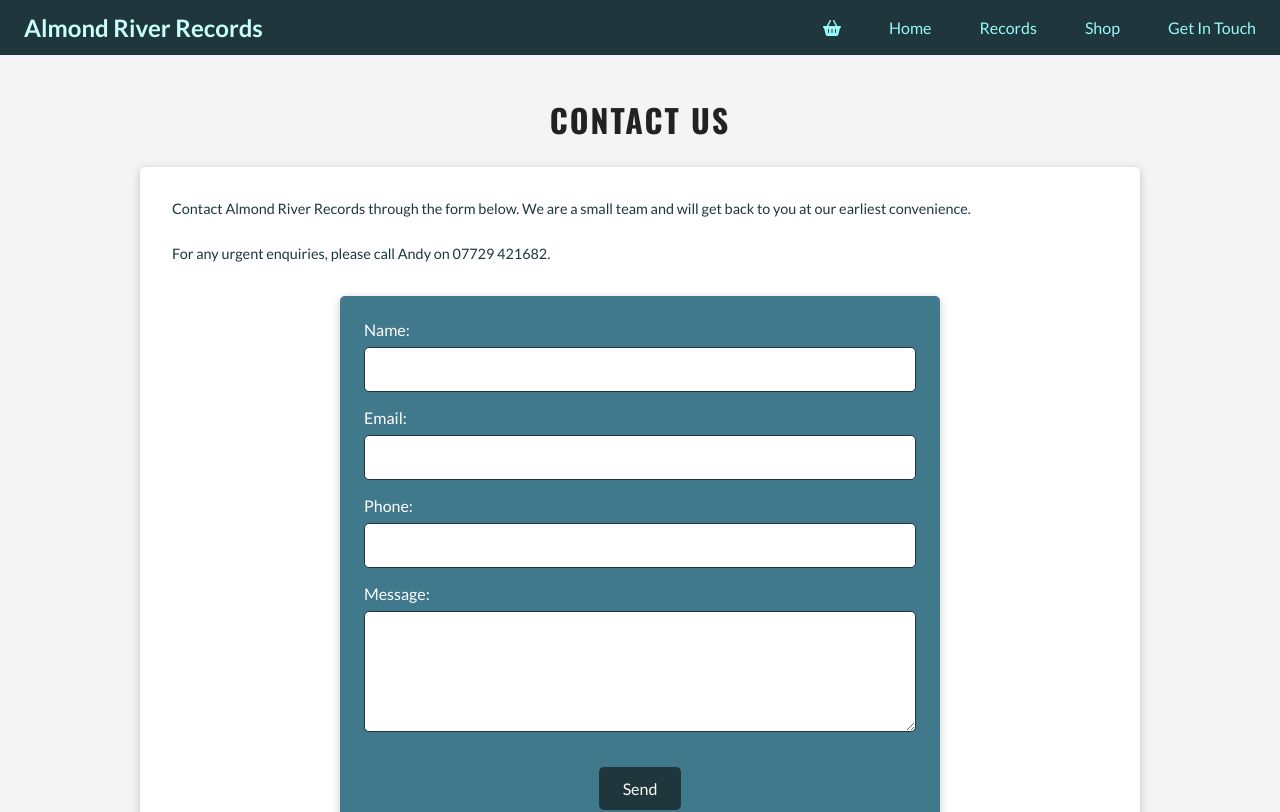
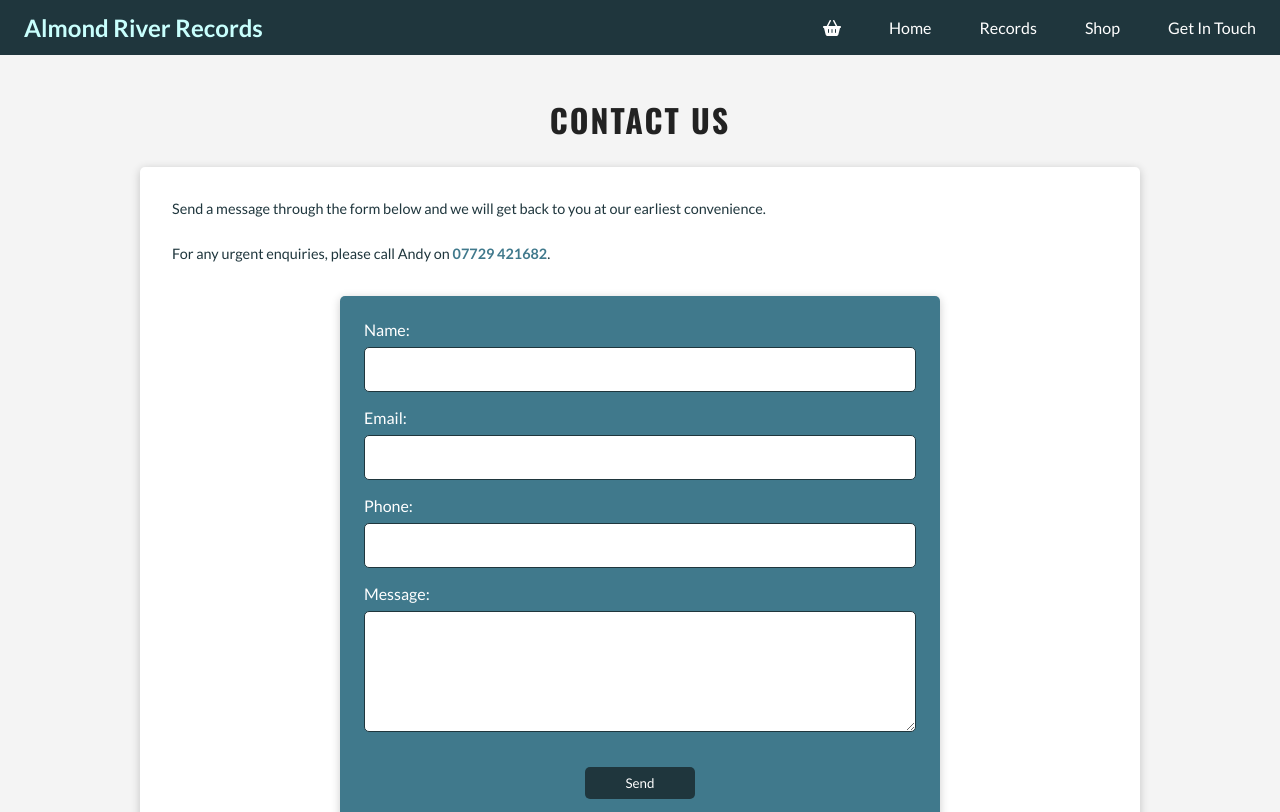
Before and after one commit to dvhzldn/almond-river-records, a Next.js app: page /contact in a window 1280 px wide. Shown: the top 812 px of the page. Built offline with nearby package versions, Linux system fonts and the light colour scheme.

Commit message:
Updated About page and changed button styling.

```diff
--- a/src/app/contact/page.tsx
+++ b/src/app/contact/page.tsx
@@ -53,13 +53,21 @@ export default function ContactPage() {
 			<div className="content-box">
 				<div className="text">
 					<p>
-						Contact Almond River Records through the form below. We are a
-						small team and will get back to you at our earliest
-						convenience.
+						Send a message through the form below and we will get back to
+						you at our earliest convenience.
 					</p>
 					<br />
 					<p>
-						For any urgent enquiries, please call Andy on 07729 421682.
+						For any urgent enquiries, please call Andy on{" "}
+						<a
+							href="tel:+447729421682"
+							className="hyperLink"
+							target="_blank"
+							rel="noopener noreferrer"
+						>
+							07729 421682
+						</a>
+						.
 					</p>
 				</div>
 				<div>
--- a/src/app/globals.css
+++ b/src/app/globals.css
@@ -21,7 +21,7 @@
 	--colour-3: #975186;
 	--colour-4: #1f363dff;
 	--colour-5: #c8fffd;
-	--colour-6: #e7ffdb;
+	--colour-6: #1d5203;
 	--colour-7: #ffffff;
 	--blur: rgba(0, 0, 0, 0.2);
 }
@@ -168,7 +168,7 @@ a:hover,
 li {
 	font-size: 1rem;
 	font-weight: 500;
-	color: var(--colour-2);
+	color: var(--colour-7);
 	text-decoration: none;
 	transition: color 0.3s ease;
 }
@@ -332,23 +332,6 @@ li {
 .form textarea:focus {
 	outline: none;
 	border-color: var(--colour-2);
-}
-
-.form button {
-	display: block;
-	margin: 1rem auto 0;
-	background: var(--colour-4);
-	color: var(--colour-7);
-	border: none;
-	padding: 0.75rem 1.5rem;
-	border-radius: var(--border-radius);
-	cursor: pointer;
-	transition: background 0.3s ease;
-	font-size: 1rem;
-}
-
-.form button:hover {
-	background: var(--colour-2);
 }
 
 /* Two-column layout for image & opening hours */
@@ -539,7 +522,8 @@ li {
 }
 
 .filter-controls button,
-.clear-filters-button {
+.clear-filters-button,
+.form button {
 	width: 110px;
 	background: var(--colour-4);
 	color: var(--colour-7);
@@ -547,6 +531,18 @@ li {
 	border-radius: var(--border-radius);
 	cursor: pointer;
 	padding: 0.5rem 1rem;
+	transition: background 0.3s ease;
+}
+
+.form button {
+	display: block;
+	margin: 1rem auto 0;
+}
+
+.filter-controls button:hover,
+.clear-filters-button:hover,
+.form button:hover {
+	background: var(--colour-6);
 }
 
 /* Results */
```
Also changed, not shown: src/app/about/page.tsx (+25 -3 lines).
